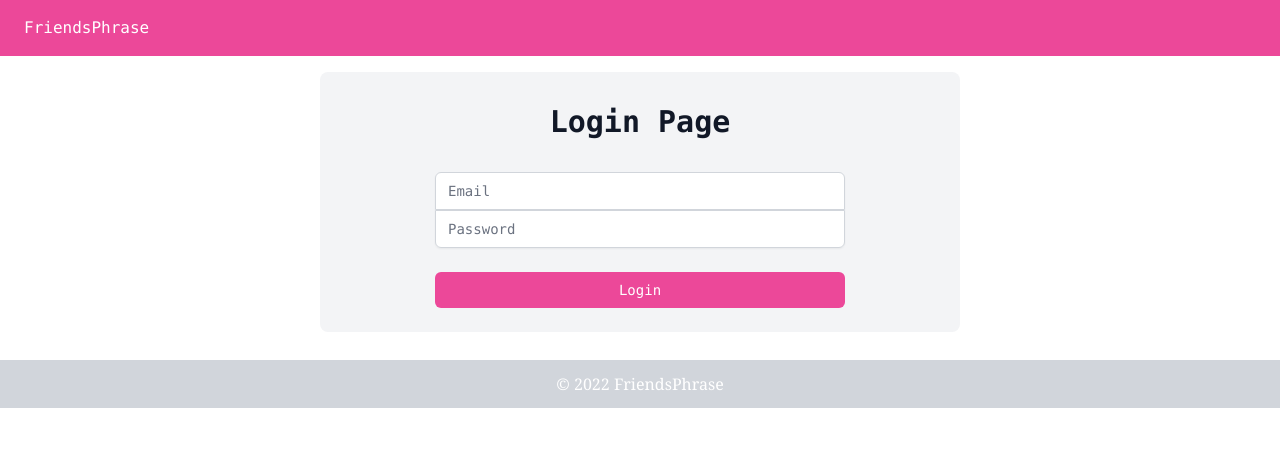
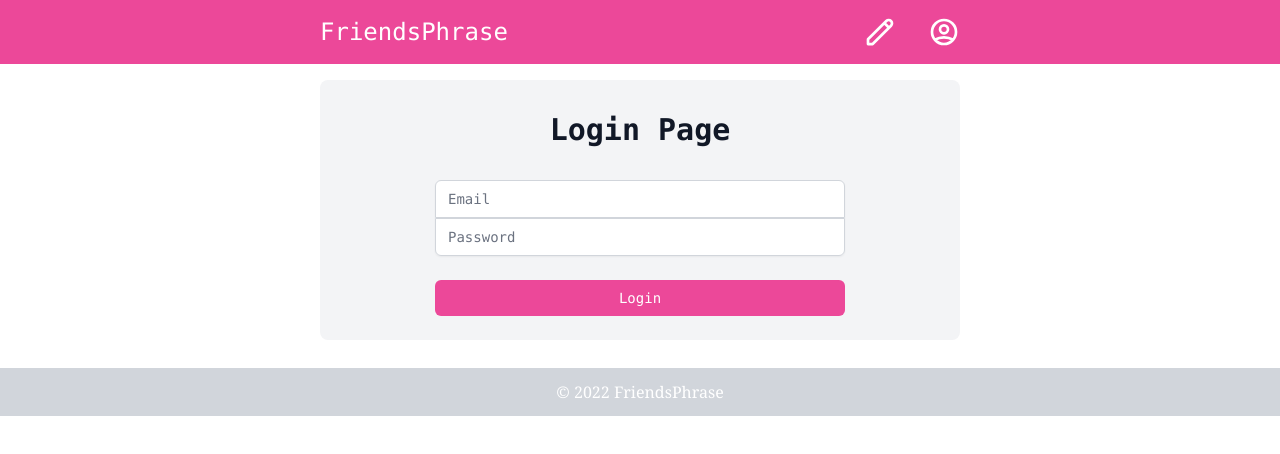
Before and after one commit to enuii3/friends-phrase-client, a Next.js app: page /auth in a window 1280 px wide. Shown: the top 454 px of the page. Built offline with nearby package versions, Linux system fonts and the light colour scheme.

Commit message:
fix: ログイン状態の表示をヘッダーに追加

```diff
--- /dev/null
+++ b/components/atoms/AuthenIcon.tsx
@@ -0,0 +1,96 @@
+import Link from 'next/link'
+import { useEffect, Fragment } from 'react'
+import { selectLoginUser } from '../../features/user/userSlice'
+import { Menu, Transition } from '@headlessui/react'
+import Cookie from 'universal-cookie'
+import { fetchAsyncGetLoginUser } from '../../features/user/userSlice'
+import { useAppDispatch, useAppSelector } from '../../app/store'
+
+const cookie = new Cookie()
+
+const AuthenIcon: React.VFC = () => {
+  const dispatch = useAppDispatch()
+  const loginUserName = useAppSelector(selectLoginUser)
+
+  useEffect(() => {
+    const getLoginUser = async () => {
+      await dispatch(
+        fetchAsyncGetLoginUser({ access: cookie.get('accesstoken') })
+      )
+    }
+
+    if (cookie.get('accesstoken')) {
+      getLoginUser()
+    }
+  }, [dispatch])
+
+  const logOut = () => {
+    cookie.remove('accesstoken')
+    window.location.href = '/'
+  }
+
+  return (
+    <>
+      {loginUserName ? (
+        <Menu as="div" className="relative inline-block text-left">
+          <Menu.Button className="flex items-center text-white hover:text-gray-500">
+            {loginUserName}
+          </Menu.Button>
+
+          <Transition
+            as={Fragment}
+            enter="transition ease-out duration-100"
+            enterFrom="transform opacity-0 scale-95"
+            enterTo="transform opacity-100 scale-100"
+            leave="transition ease-in duration-75"
+            leaveFrom="transform opacity-100 scale-100"
+            leaveTo="transform opacity-0 scale-95"
+          >
+            <Menu.Items className="origin-top-right absolute right-0 mt-2 w-32 rounded-md shadow-lg bg-white ring-1 ring-black ring-opacity-5 focus:outline-none">
+              {/* My Pageは後日実装 */}
+              <Menu.Item>
+                <button
+                  className={
+                    'text-gray-700 block w-full text-center px-4 py-2 text-sm'
+                  }
+                >
+                  My Page
+                </button>
+              </Menu.Item>
+              <Menu.Item>
+                <button
+                  className={
+                    'text-gray-700 block w-full text-center px-4 py-2 text-sm'
+                  }
+                  onClick={logOut}
+                >
+                  Log Out
+                </button>
+              </Menu.Item>
+            </Menu.Items>
+          </Transition>
+        </Menu>
+      ) : (
+        <Link href="/auth" passHref>
+          <svg
+            data-testid="auth-icon"
+            xmlns="http://www.w3.org/2000/svg"
+            className="text-white h-6 w-6 md:h-8 md:w-8"
+            fill="none"
+            viewBox="0 0 24 24"
+            stroke="currentColor"
+            strokeWidth={2}
+          >
+            <path
+              strokeLinecap="round"
+              strokeLinejoin="round"
+              d="M5.121 17.804A13.937 13.937 0 0112 16c2.5 0 4.847.655 6.879 1.804M15 10a3 3 0 11-6 0 3 3 0 016 0zm6 2a9 9 0 11-18 0 9 9 0 0118 0z"
+            />
+          </svg>
+        </Link>
+      )}
+    </>
+  )
+}
+
+export default AuthenIcon
--- /dev/null
+++ b/components/atoms/CreatePhraseIcon.tsx
@@ -0,0 +1,24 @@
+import Link from 'next/link'
+
+const CreatePhraseIcon: React.VFC = () => {
+  return (
+    <Link href="/" passHref>
+      <svg
+        xmlns="http://www.w3.org/2000/svg"
+        className="text-white hover:text-gray-500 h-6 w-6 md:h-8 md:w-8"
+        fill="none"
+        viewBox="0 0 24 24"
+        stroke="currentColor"
+        strokeWidth={2}
+      >
+        <path
+          strokeLinecap="round"
+          strokeLinejoin="round"
+          d="M15.232 5.232l3.536 3.536m-2.036-5.036a2.5 2.5 0 113.536 3.536L6.5 21.036H3v-3.572L16.732 3.732z"
+        />
+      </svg>
+    </Link>
+  )
+}
+
+export default CreatePhraseIcon
--- a/components/organisms/Header.tsx
+++ b/components/organisms/Header.tsx
@@ -1,17 +1,26 @@
 import Link from 'next/link'
+import AuthenIcon from '../../components/atoms/AuthenIcon'
+import CreatePhraseIcon from '../atoms/CreatePhraseIcon'
 
 const Header: React.FC = () => {
   return (
-    <header>
-      <nav className="bg-pink-500 w-screen flex items-center pl-2 h-12 sm:pl-3 sm:h-14">
+    <header className="w-full">
+      <nav className="w-full flex justify-center items-center bg-pink-500">
+        <div className="my-2 md:my-4 flex items-center w-11/12 sm:w-8/12 lg:w-6/12 2xl:w-4/12">
           <Link href="/">
             <a
-            data-testid="logo-nav"
-            className="text-white hover:text-white px-3 py-2 rounded"
+              data-testid="logo"
+              className="text-xl sm:text-2xl text-white hover:text-white"
             >
               FriendsPhrase
             </a>
           </Link>
+          <div className="w-full flex justify-end space-x-4 md:space-x-6 lg:space-x-8">
+            {/* 投稿機能 後日実装予定 */}
+            <CreatePhraseIcon />
+            <AuthenIcon />
+          </div>
+        </div>
       </nav>
     </header>
   )
```
Lines whose indentation alone changed are shown as unchanged.
